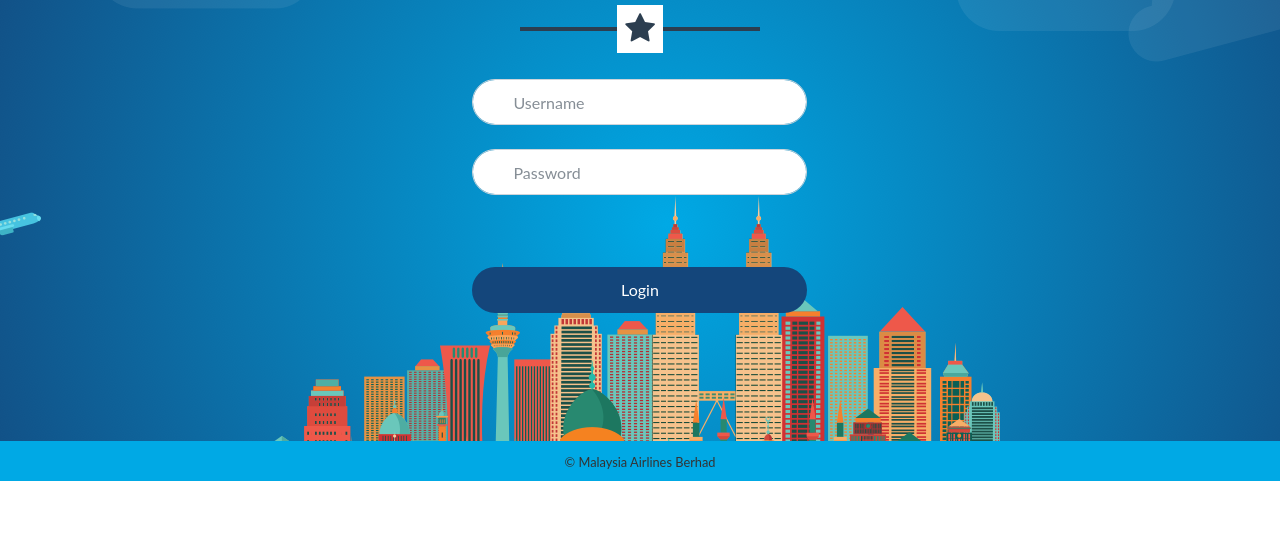
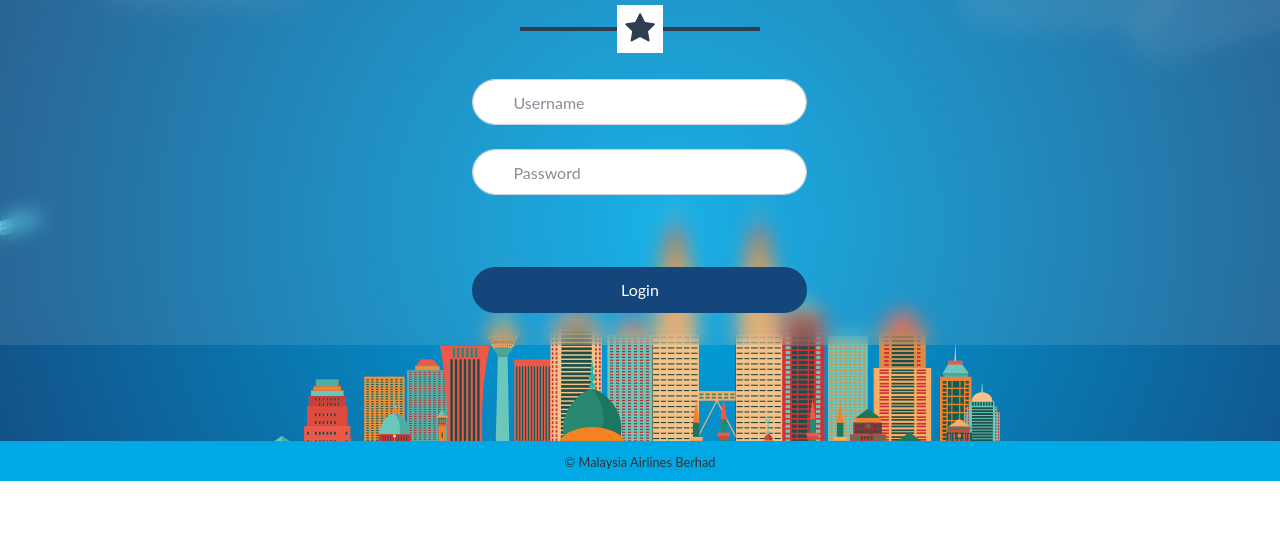
Before and after one commit to ahbear-khairulezwan/MhSecret, a website: page html/Landing.html in a window 1280 px wide. Shown: the part 243-800 px from the top of the page. Drawn offline with Linux system fonts and the light colour scheme; a web font is replaced by a local one.

Commit message:
Added opaque

```diff
--- a/css/freelancer.css
+++ b/css/freelancer.css
@@ -337,10 +337,8 @@ a {
 
 /*Adding Recrangle Opacity To rectangle*/
 .Rectangle-Copy-3 {
-  width: 1280px;
-  height: 300px;
-  opacity: 0.9;
+  opacity: 1;
   -webkit-backdrop-filter: blur(10px);
   backdrop-filter: blur(10px);
-  background-color: rgba(255, 255, 255, 0.06);
+  background-color: rgba(255, 255, 255, 0.1);
 }
--- a/html/Landing.html
+++ b/html/Landing.html
@@ -55,7 +55,7 @@
   </nav>
   <!-- Contact Section -->
   <section class="bg-img" id="contact">
-    <div class="container-fluid">
+    <div class="container-fluid Rectangle-Copy-3">
       <h2 class="text-center text-uppercase text-primary mb-0">Login</h2>
       <hr class="star-dark mb-5">
       <div class="row">
```
